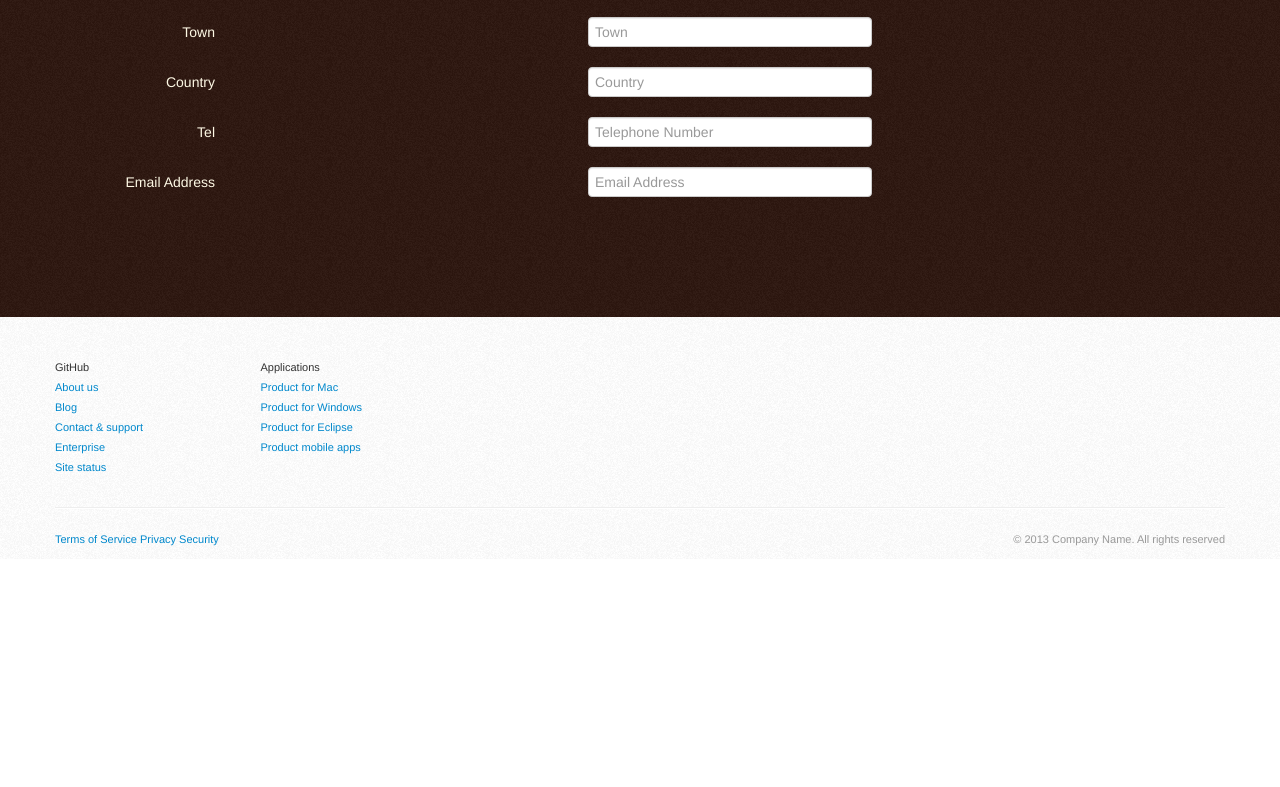
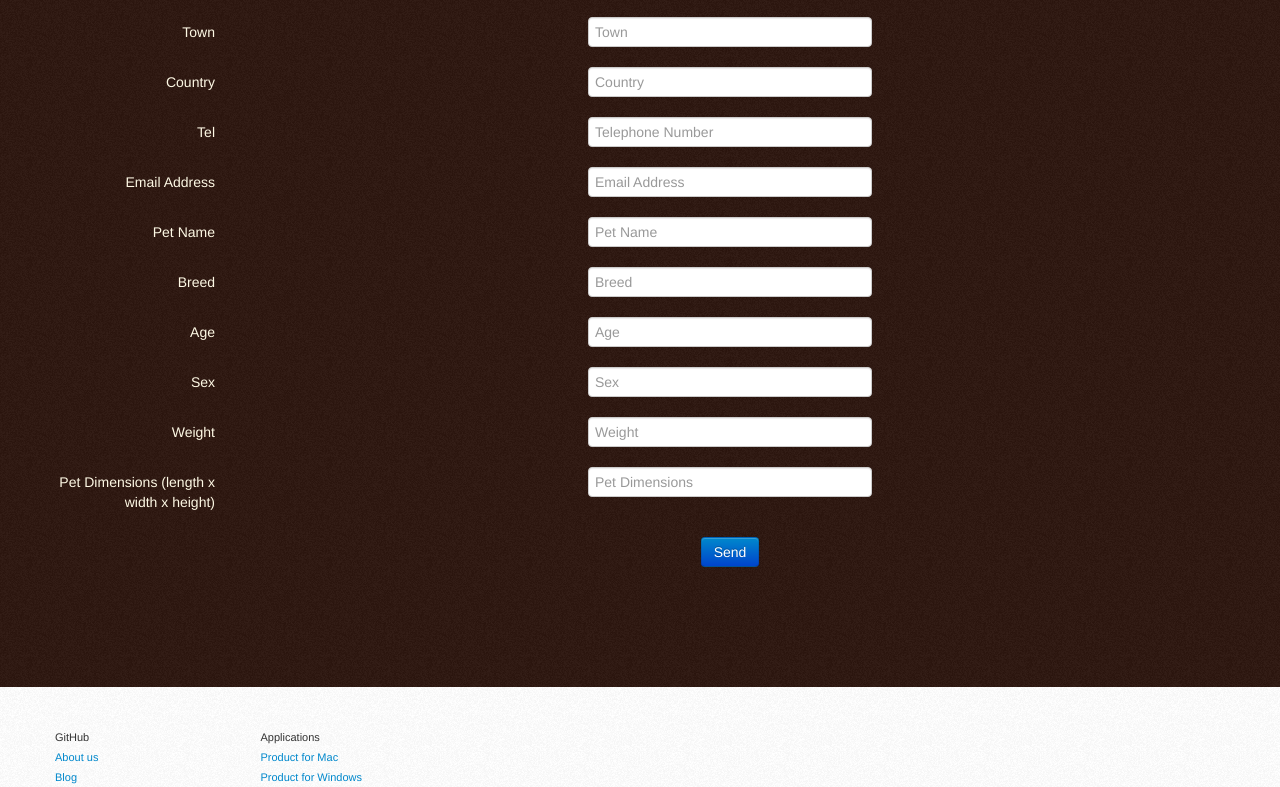
Before and after one commit to SimonHodgkiss/pet, a plain HTML site: page index.html in a window 1280 px wide. Shown: the part 1712-2499 px from the top of the page. Before the commit the page ends 2271 px from the top, so only its background shows below. Drawn offline with nearby package versions, Linux system fonts and the light colour scheme; files that its build step writes are made by us from their sources.

Commit message:
Form update

```diff
--- a/index.html
+++ b/index.html
@@ -170,7 +170,8 @@
     	<div class="container">
     		<div class="row-fluid">
     			<div class="span12 text-center">
-    				<form class="form-horizontal">
+
+<form class="form-horizontal">
 <fieldset>
 
 <!-- Form Name -->
@@ -230,8 +231,72 @@
   </div>
 </div>
 
+<!-- Text input-->
+<div class="control-group">
+  <label class="control-label" for="Pet Name">Pet Name</label>
+  <div class="controls">
+    <input id="Pet Name" name="Pet Name" type="text" placeholder="Pet Name" class="input-xlarge" required="">
+
+  </div>
+</div>
+
+<!-- Text input-->
+<div class="control-group">
+  <label class="control-label" for="Breed">Breed</label>
+  <div class="controls">
+    <input id="Breed" name="Breed" type="text" placeholder="Breed" class="input-xlarge" required="">
+
+  </div>
+</div>
+
+<!-- Text input-->
+<div class="control-group">
+  <label class="control-label" for="Age">Age</label>
+  <div class="controls">
+    <input id="Age" name="Age" type="text" placeholder="Age" class="input-xlarge" required="">
+
+  </div>
+</div>
+
+<!-- Text input-->
+<div class="control-group">
+  <label class="control-label" for="Sex">Sex</label>
+  <div class="controls">
+    <input id="Sex" name="Sex" type="text" placeholder="Sex" class="input-xlarge" required="">
+
+  </div>
+</div>
+
+<!-- Text input-->
+<div class="control-group">
+  <label class="control-label" for="Weight">Weight</label>
+  <div class="controls">
+    <input id="Weight" name="Weight" type="text" placeholder="Weight" class="input-xlarge" required="">
+
+  </div>
+</div>
+
+<!-- Text input-->
+<div class="control-group">
+  <label class="control-label" for="Pet Dimensions">Pet Dimensions (length x width x height)</label>
+  <div class="controls">
+    <input id="Pet Dimensions" name="Pet Dimensions" type="text" placeholder="Pet Dimensions" class="input-xlarge" required="">
+
+  </div>
+</div>
+
+<!-- Button -->
+<div class="control-group">
+  <label class="control-label" for="Send"></label>
+  <div class="controls">
+    <button id="Send" name="Send" class="btn btn-primary">Send</button>
+  </div>
+</div>
+
 </fieldset>
 </form>
+
+
 
     			</div>
     		</div>
```
